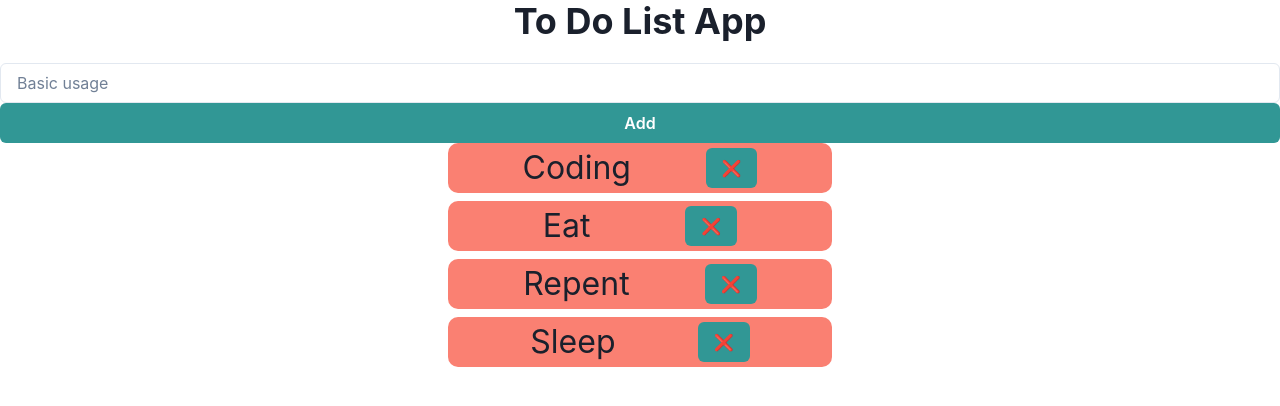
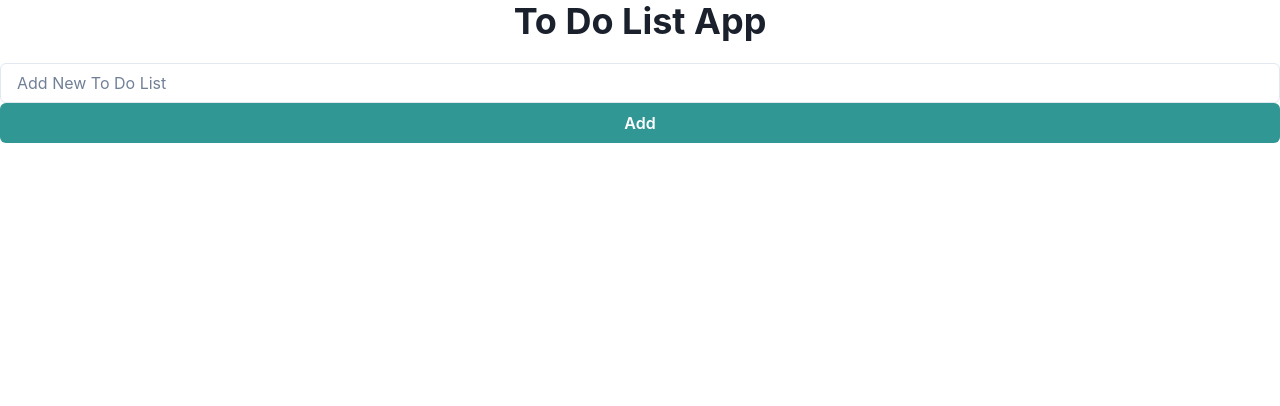
Before and after one commit to Franky777shg/JCWD2204-FrontEnd, a React (Create React App) app in the folder css-framework/: page / in a window 1280 px wide. Shown: the top 406 px of the page. Built offline with nearby package versions, Linux system fonts and the light colour scheme.

Commit message:
add new to do done

```diff
--- a/css-framework/src/App.js
+++ b/css-framework/src/App.js
@@ -3,20 +3,32 @@ import { Button, Heading, Center, Input, Flex, Stack } from "@chakra-ui/react";
 import ToDo from "./components/toDo";
 
 function App() {
-  const [lists, setLists] = useState(["Coding", "Eat", "Repent", "Sleep"]);
+  const [lists, setLists] = useState([]);
 
   const renderToDo = () => {
     return lists.map((item) => {
       return <ToDo data={item} />;
     });
   };
+
+  const onAdd = () => {
+    let newData = document.getElementById("newToDo").value;
+    // console.log(newData);
+    // let temp = [...lists];
+    // temp.push(newData);
+    // setLists(temp);
+    setLists([...lists, newData]);
+  };
+
   return (
     <Flex direction="column">
       <Heading textAlign="center" mb={5}>
         To Do List App
       </Heading>
-      <Input placeholder="Basic usage" />
-      <Button colorScheme="teal">Add</Button>
+      <Input placeholder="Add New To Do List" id="newToDo" />
+      <Button onClick={onAdd} colorScheme="teal">
+        Add
+      </Button>
       <Center>
         <Stack>{renderToDo()}</Stack>
       </Center>
```
